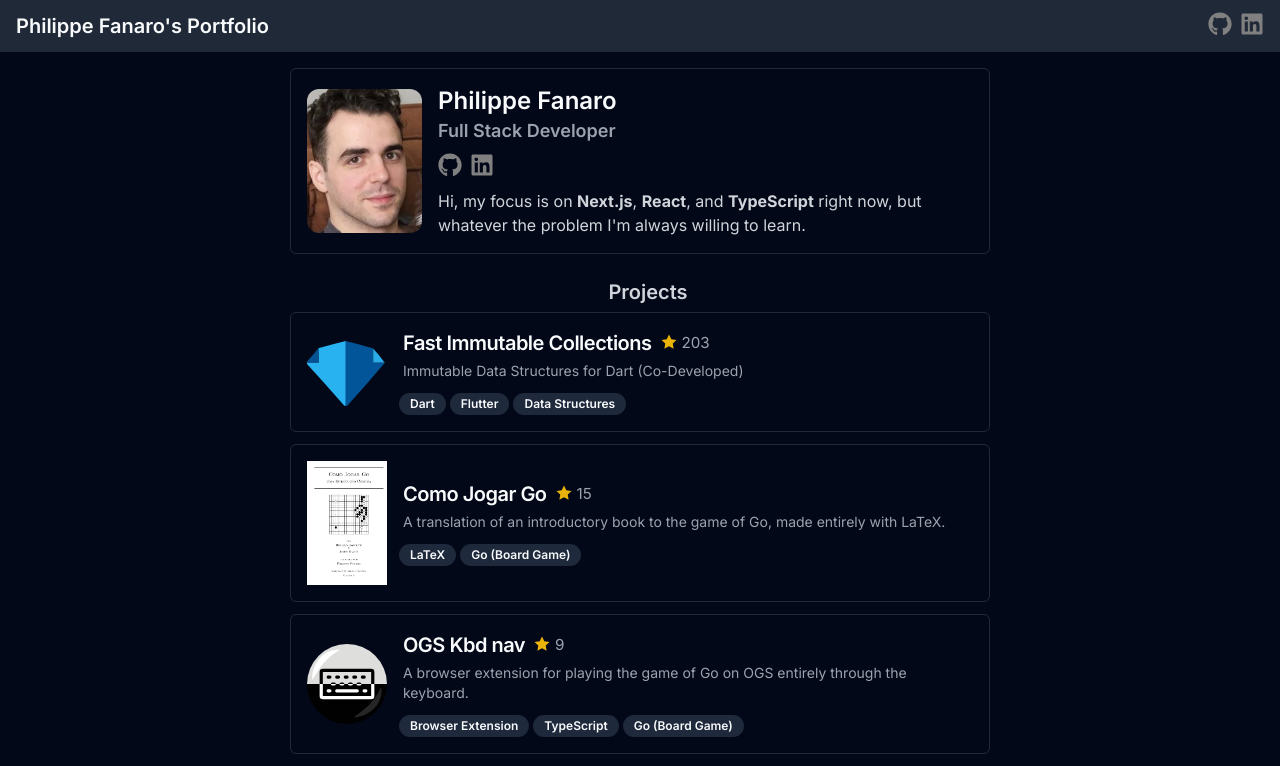
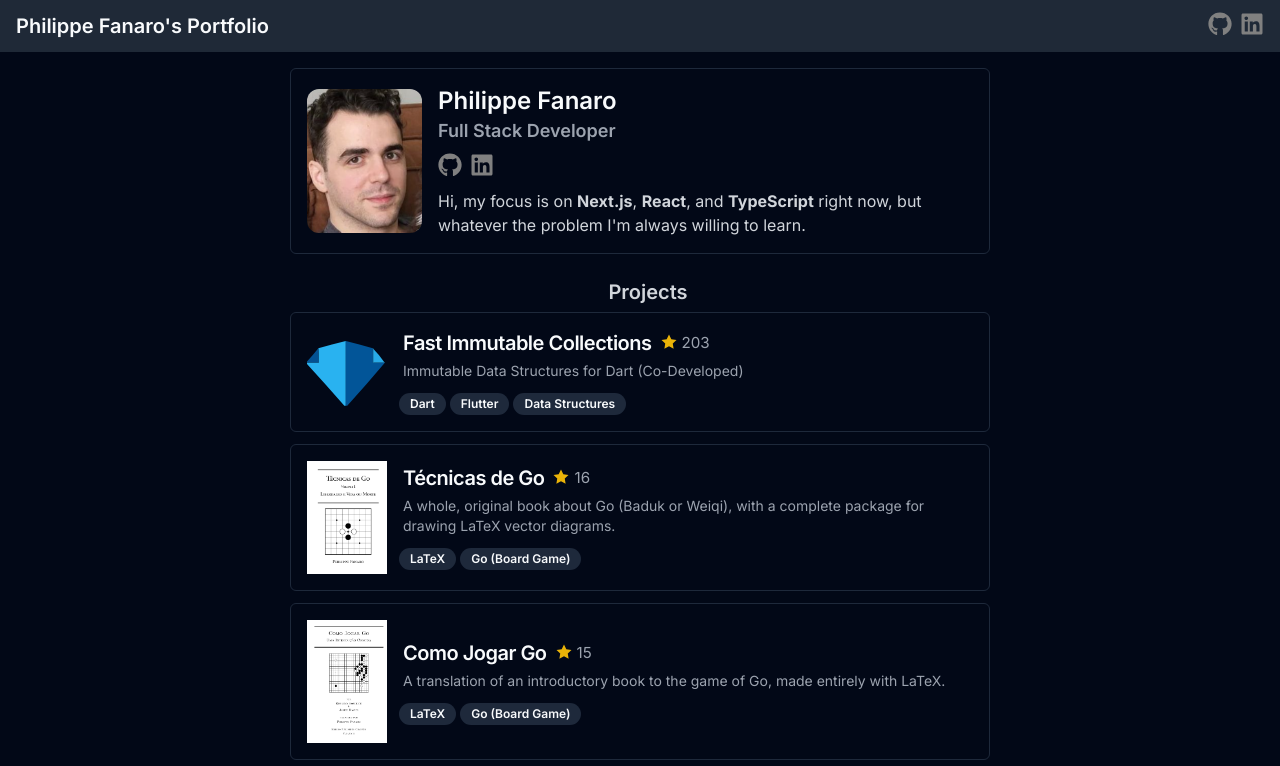
Before and after one commit to psygo/aquarifolio, a Next.js app: page /portfolio in a window 1280 px wide. Shown: the top 766 px of the page. Built offline with nearby package versions, Linux system fonts and the light colour scheme.

Commit message:
adding my book project

```diff
--- a/src/components/Portfolio/ProjectCardList.tsx
+++ b/src/components/Portfolio/ProjectCardList.tsx
@@ -37,6 +37,16 @@ export const projectsData: ProjectCardProps[] = [
     description:
       "Immutable Data Structures for Dart (Co-Developed)",
     badgeList: ["Dart", "Flutter", "Data Structures"],
+  },
+  {
+    href: "https://github.com/psygo/tecnicas_de_go",
+    iconFilename: "tecnicas_de_go_capa.png",
+    iconAlt: "Técnicas de Go Cover",
+    title: "Técnicas de Go",
+    stars: 16,
+    description:
+      "A whole, original book about Go (Baduk or Weiqi), with a complete package for drawing LaTeX vector diagrams.",
+    badgeList: ["LaTeX", "Go (Board Game)"],
   },
   {
     href: "https://github.com/FanaroEngineering/traducao_como_jogar_go",
--- a/src/components/Portfolio/Timeline.tsx
+++ b/src/components/Portfolio/Timeline.tsx
@@ -99,6 +99,20 @@ export function Timeline() {
   return (
     <div className="border-[1px] ronded-md p-4">
       <ul className="timeline timeline-snap-icon max-md:timeline-compact timeline-vertical">
+        <TimelineItem year="2025">
+          <TimelineItemContent
+            title="Book Writer"
+            date="Sep 2025 - Dec 2025"
+            institution="Self-Employed"
+          >
+            <div>
+              Created a book about Go (board game), which
+              also includes a whole package for drawing Go
+              diagrams with LaTeX.
+            </div>
+          </TimelineItemContent>
+        </TimelineItem>
+
         <TimelineItem start={false} year="2024">
           <TimelineItemContent
             title="Full Stack Deveveloper"
```
Also changed, not shown: public/tecnicas_de_go_capa.png (added).
